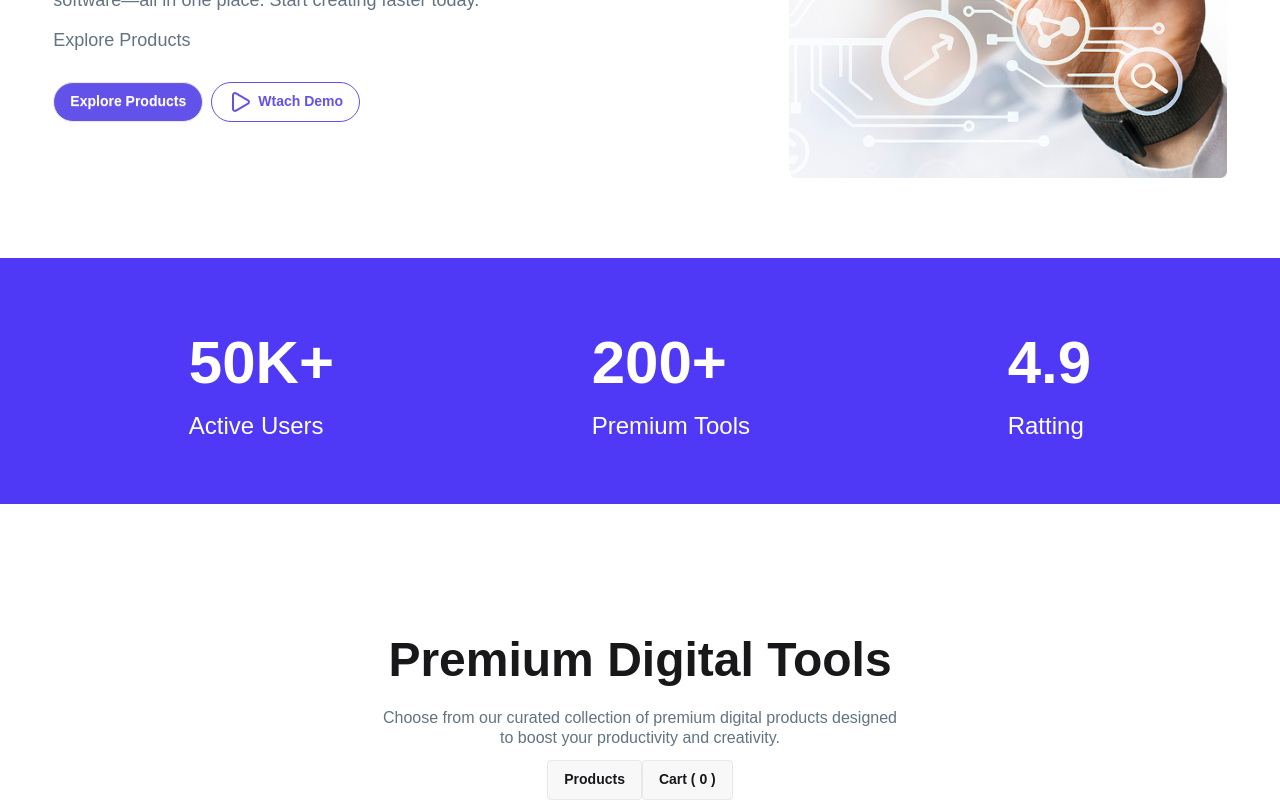
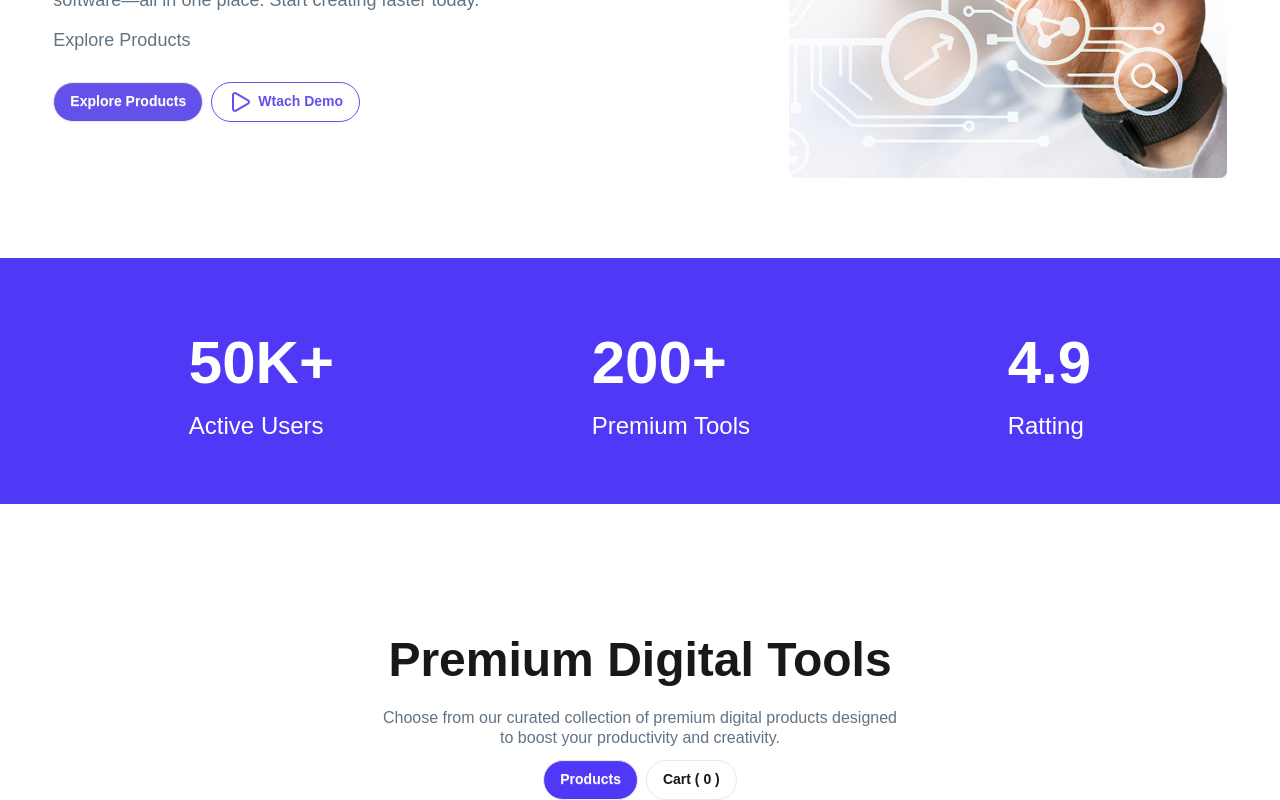
Before and after one commit to Fahad01012002/B13-A6-DigiTools-Platform, a React (Vite) app: page / in a window 1280 px wide. Shown: the part 482-1282 px from the top of the page. Built offline with nearby package versions, Linux system fonts and the light colour scheme.

Commit message:
add button color with conditional rendering

```diff
--- a/components/PremiumSection/PremiumSection.jsx
+++ b/components/PremiumSection/PremiumSection.jsx
@@ -1,11 +1,12 @@
 import { PackagePlus } from 'lucide-react';
-import React from 'react';
+import React, { useState } from 'react';
 
 const PremiumSection = () => {
 
-    const handleButton = ()=> {
+    const [handleButton , setHandleButton] = useState('products');
+    // const handleButton = ()=> {
 
-    }
+    // }
 
     return (
         <div className='space-y-3'>
@@ -13,9 +14,9 @@ const PremiumSection = () => {
                 <h2 className='font-extrabold text-[48px]'>Premium Digital Tools</h2>
                 <p className='text-[#627382] leading-5'>Choose from our curated collection of premium digital products designed <br /> to boost your productivity and creativity.</p>
             </div>
-            <div className='text-center'>
-                <button onClick={() => handleButton()} className='btn'>Products</button>
-                <button className='btn'>Cart ( 0 ) </button>
+            <div className='text-center space-x-2'>
+                <button onClick={() => setHandleButton('products')} className={`btn rounded-[20px] ${handleButton === 'products' ? 'bg-[#4F39F6] text-white' : "bg-white"}`}>Products</button>
+                <button onClick={() => setHandleButton('carts')} className={`btn rounded-[20px] ${handleButton === 'carts' ? 'bg-[#4F39F6] text-white' : "bg-white"}`}>Cart ( 0 ) </button>
             </div>
         </div>
     );
```
